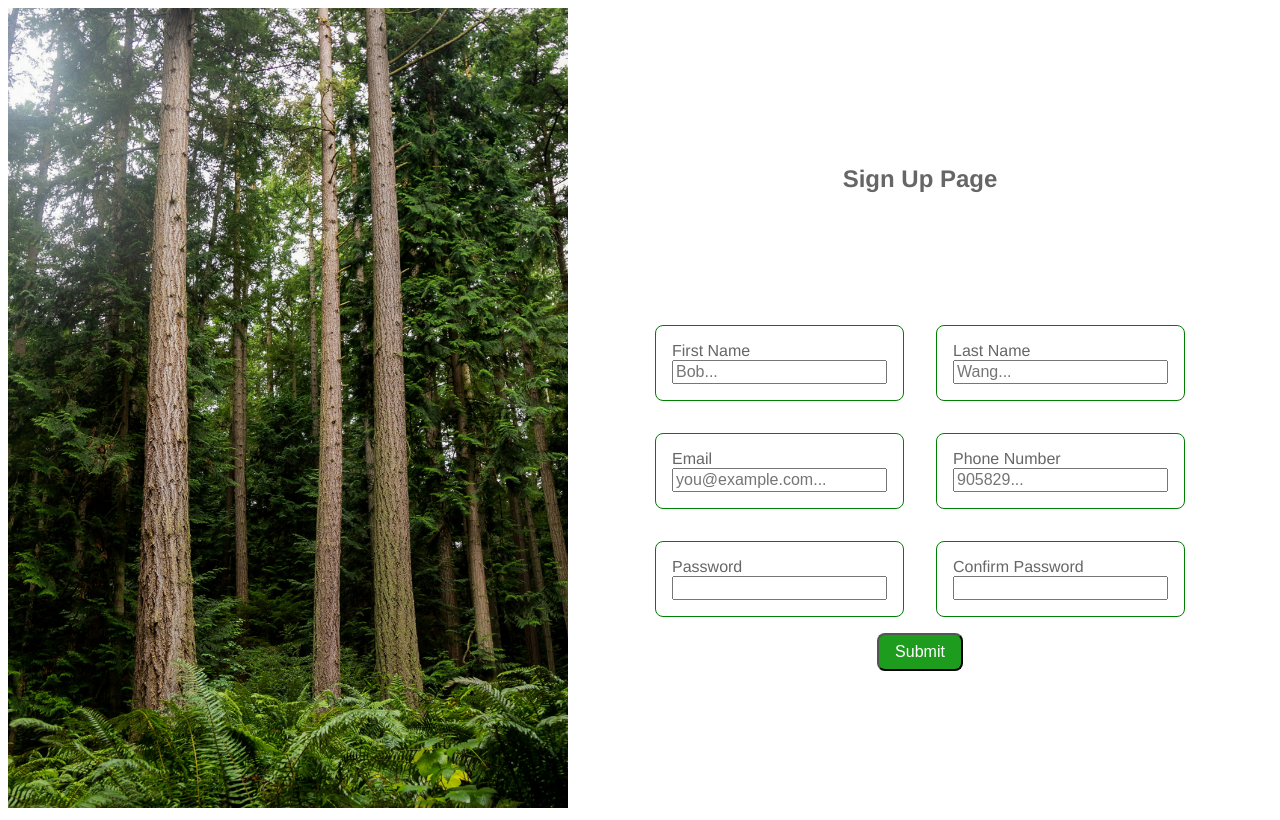
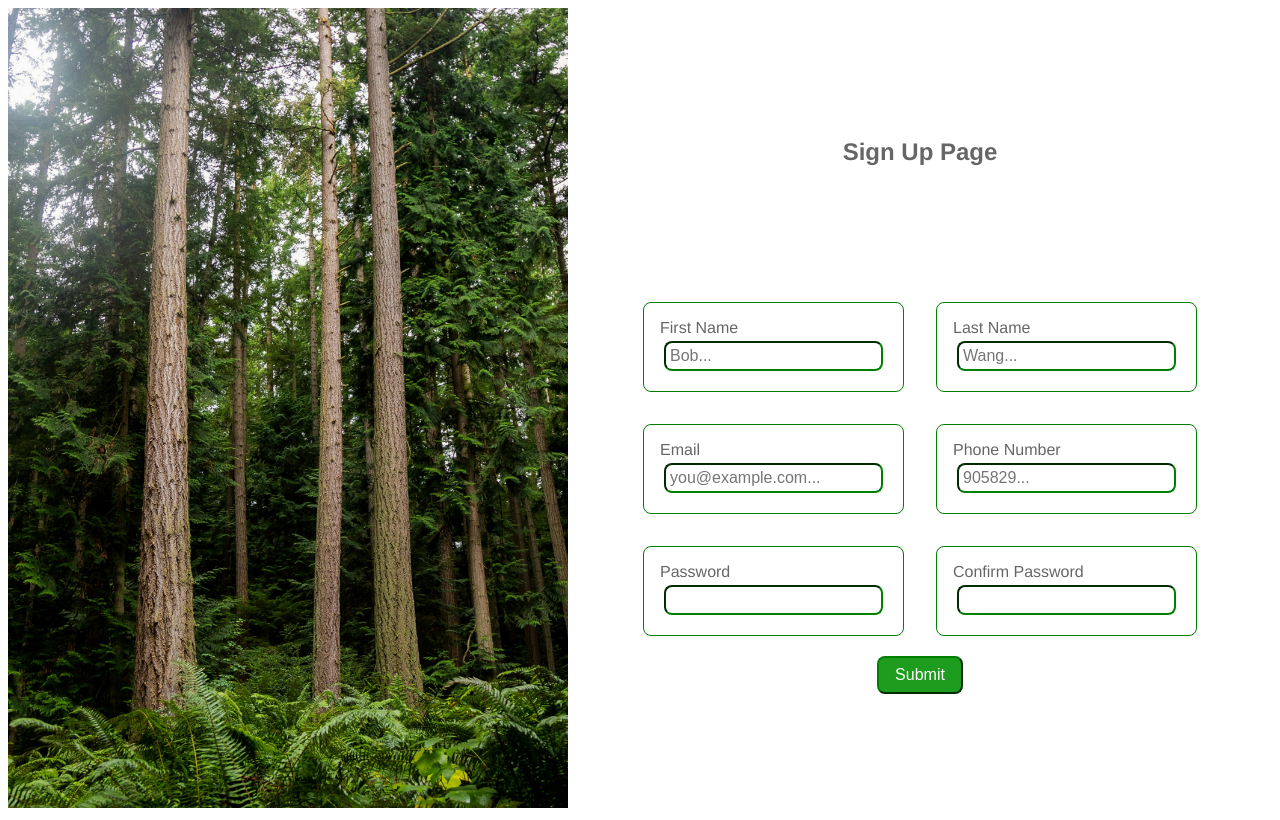
Before and after one commit to KumananMahalingam/Sign-Up-Page, a plain HTML site: page index.html in a window 1280 px wide. Drawn offline with Linux system fonts and the light colour scheme.

Commit message:
Added validation logic to first & last names and email fields

```diff
--- a/index.html
+++ b/index.html
@@ -17,19 +17,19 @@
             <div class="first-row">
                 <div class="first">
                     <label for="first_name">First Name</label>
-                    <input type="text" id="first_name" placeholder="Bob..." name="first_name" required>
+                    <input type="text" id="first_name" placeholder="Bob..." name="first_name" pattern="[A-Za-z]">
                 </div>
 
                 <div class="last">
                     <label for="last_name">Last Name</label>
-                    <input type="text" id="last_name" placeholder="Wang..." name="last_name" required>
+                    <input type="text" id="last_name" placeholder="Wang..." name="last_name" pattern="[A-Za-z]">
                 </div>
             </div>
 
             <div class="second-row">
                 <div class="email">
                     <label for="user_email">Email</label>
-                    <input type="email" id="user_email" placeholder="you@example.com..." name="email">
+                    <input type="email" id="user_email" placeholder="you@example.com..." name="email" pattern=".+@example\.com">
                 </div>
 
                 <div class="phonenumber">
--- a/style.css
+++ b/style.css
@@ -56,9 +56,12 @@ img {
 
 button, input, select {
     font-size: 100%;
-    margin: 0;
+    margin: 4px;
     max-width: 100%;
     vertical-align: baseline;
+    border-color: rgb(201, 192, 192);
+    border-radius: 8px;
+    padding: 4px;
 }
 
 .submit {
@@ -70,5 +73,13 @@ button, input, select {
 }
 
 h2 {
-    margin-bottom: -158px;
+    margin-bottom: -100px;
 }
+
+input:invalid {
+    border-color: red;
+}
+
+input:valid {
+    border-color: green;
+}
```
